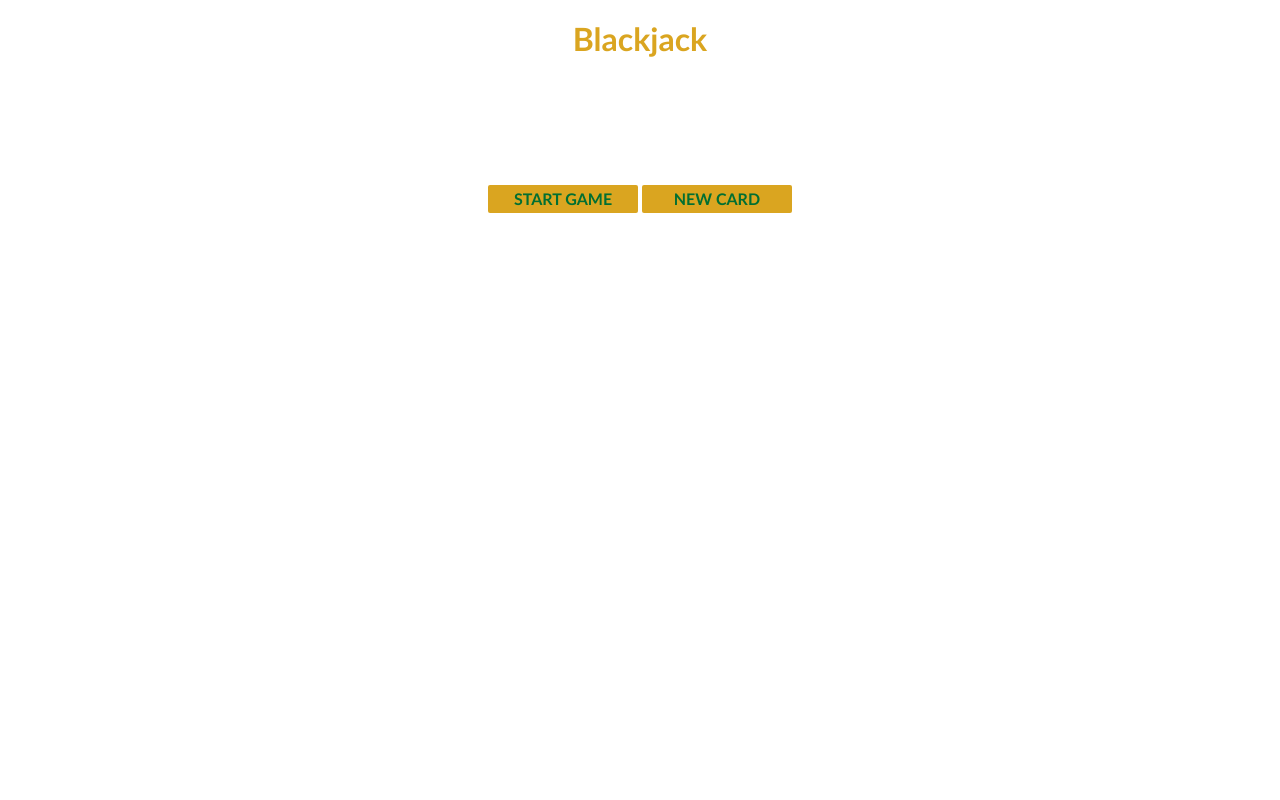
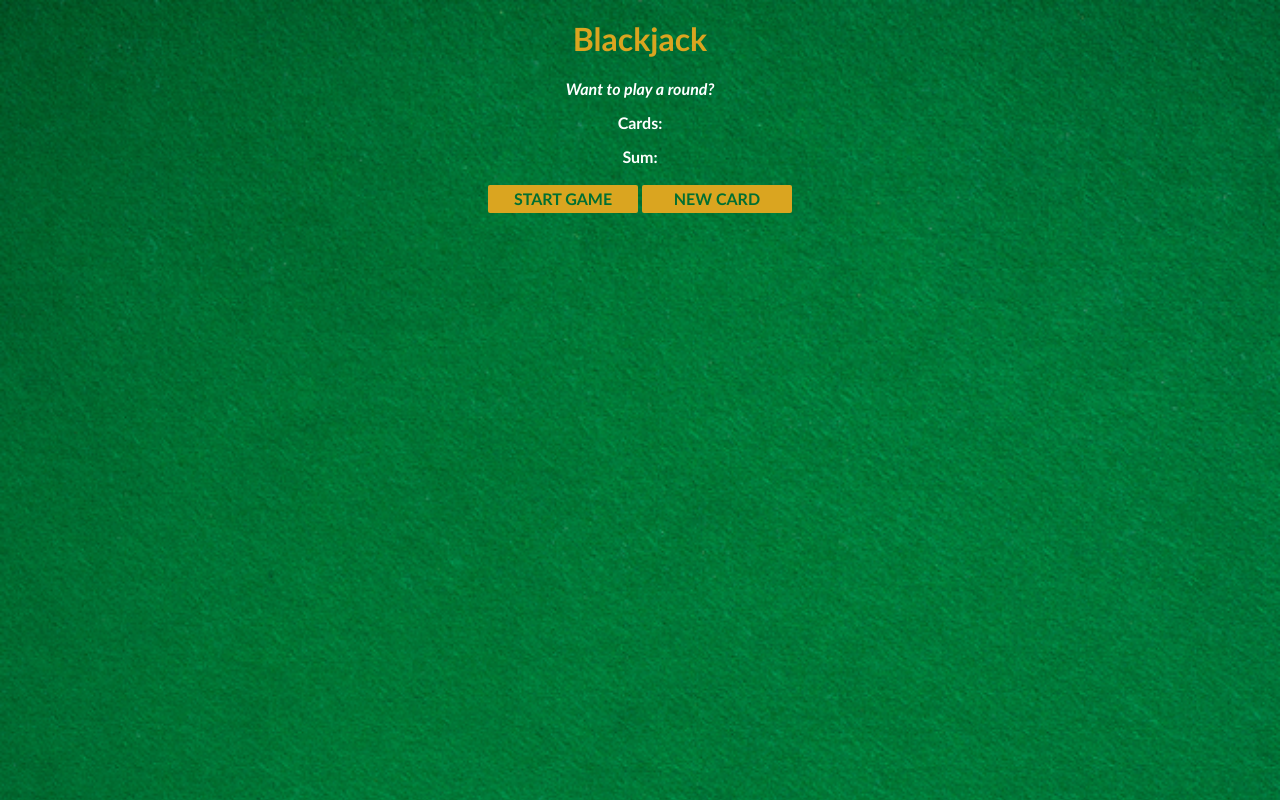
Before and after one commit to Spacedaway/blackjack-game, a plain HTML site: page index.html in a window 1280 px wide. Drawn offline with nearby package versions, Linux system fonts and the light colour scheme.

Commit message:
new commit

```diff
--- a/css/main.css
+++ b/css/main.css
@@ -1,6 +1,6 @@
 body {
     font-family: 'Trebuchet MS', 'Lucida Sans Unicode', 'Lucida Grande', Arial, sans-serif;
-    background-image: url("./Images/table.png");
+    background-image: url("../Images/table.png");
     background-size: cover;
     font-weight: bold;
     color: white;
```
